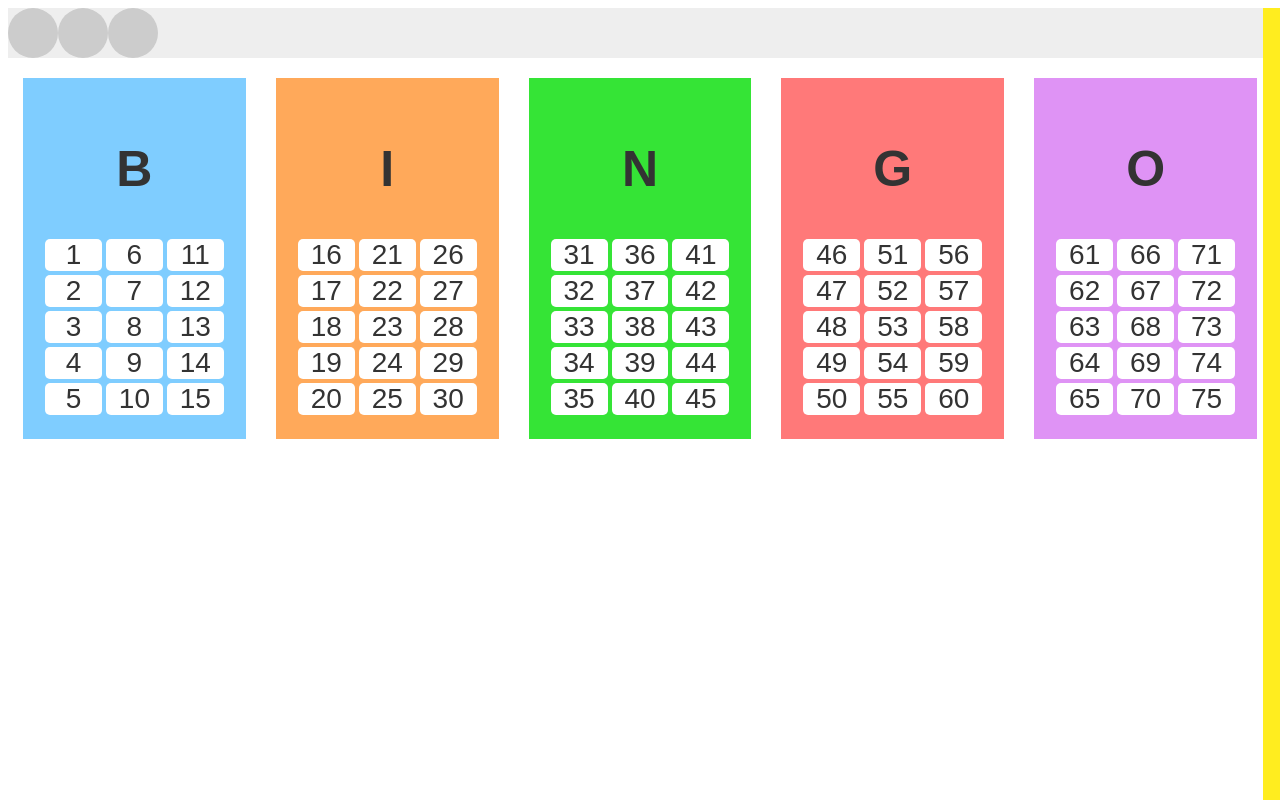
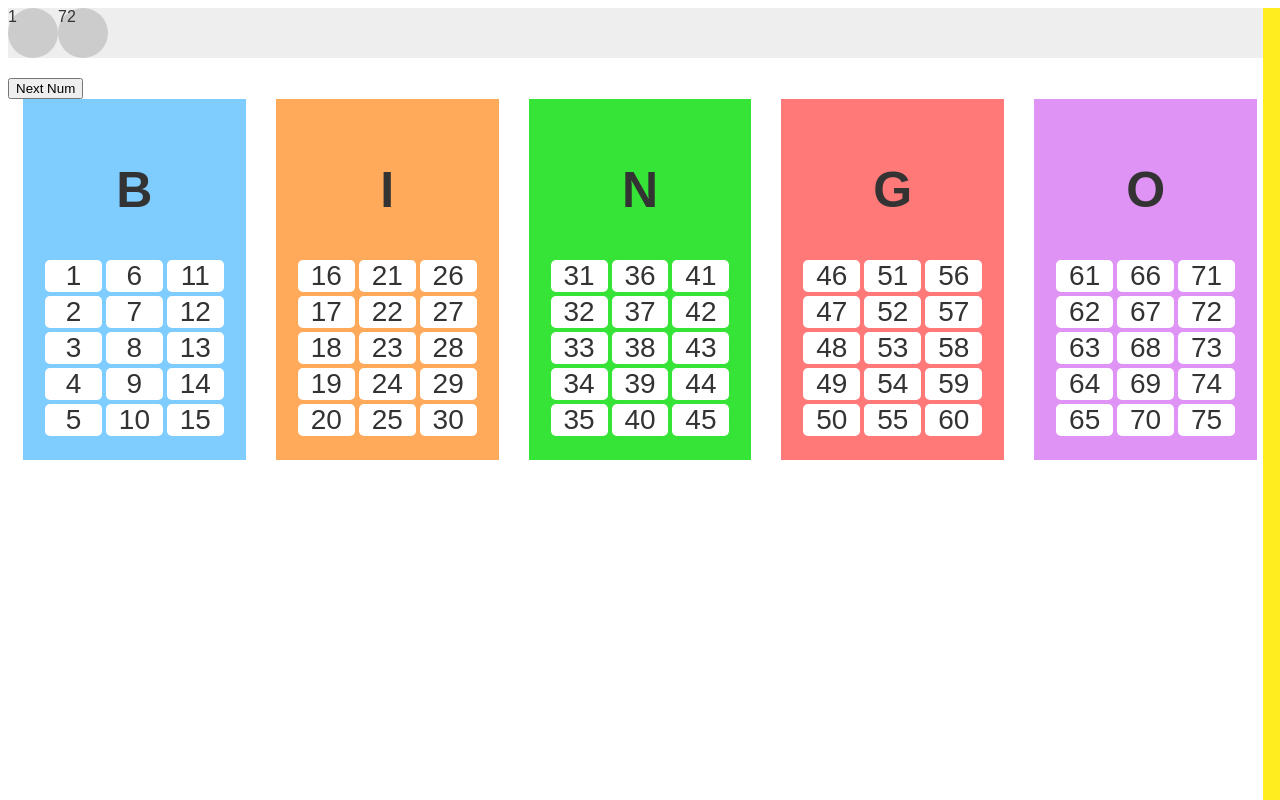
Before and after one commit to mkasumi/bingo, a website: page index.html in a window 1280 px wide. Drawn offline with Linux system fonts and the light colour scheme.

Commit message:
Vue.jsでナンバーが増えるように機能追加

```diff
--- a/index.html
+++ b/index.html
@@ -4,15 +4,14 @@
   <meta charset="UTF-8">
   <title>ビンゴゲーム</title>
   <link rel="stylesheet" href="./css/bingo.min.css">
-  <script src="/js/vue.js"></script>
+  <script src="js/vue.js"></script>
 </head>
 <body>
-<div>
+<div id="app">
   <ol class="priviously-items">
-    <li></li>
-    <li></li>
-    <li></li>
+    <li v-for="num in nums">{{ num.text }}</li>
   </ol>
+  <button v-on:click="nextNum">Next Num</button>
 </div>
 
 <div class="section__group">
@@ -147,5 +146,21 @@
     </div>
   </section>
 </div>
+<script>
+  var app = new Vue({
+    el: '#app',
+    data: {
+      nums: [
+        { text: '1' },
+        { text: '72' }
+      ]
+    },
+    methods: {
+      nextNum: function () {
+        app.nums.push({ text: 'New' })
+      }
+    }
+  })
+</script>
 </body>
 </html>
```
